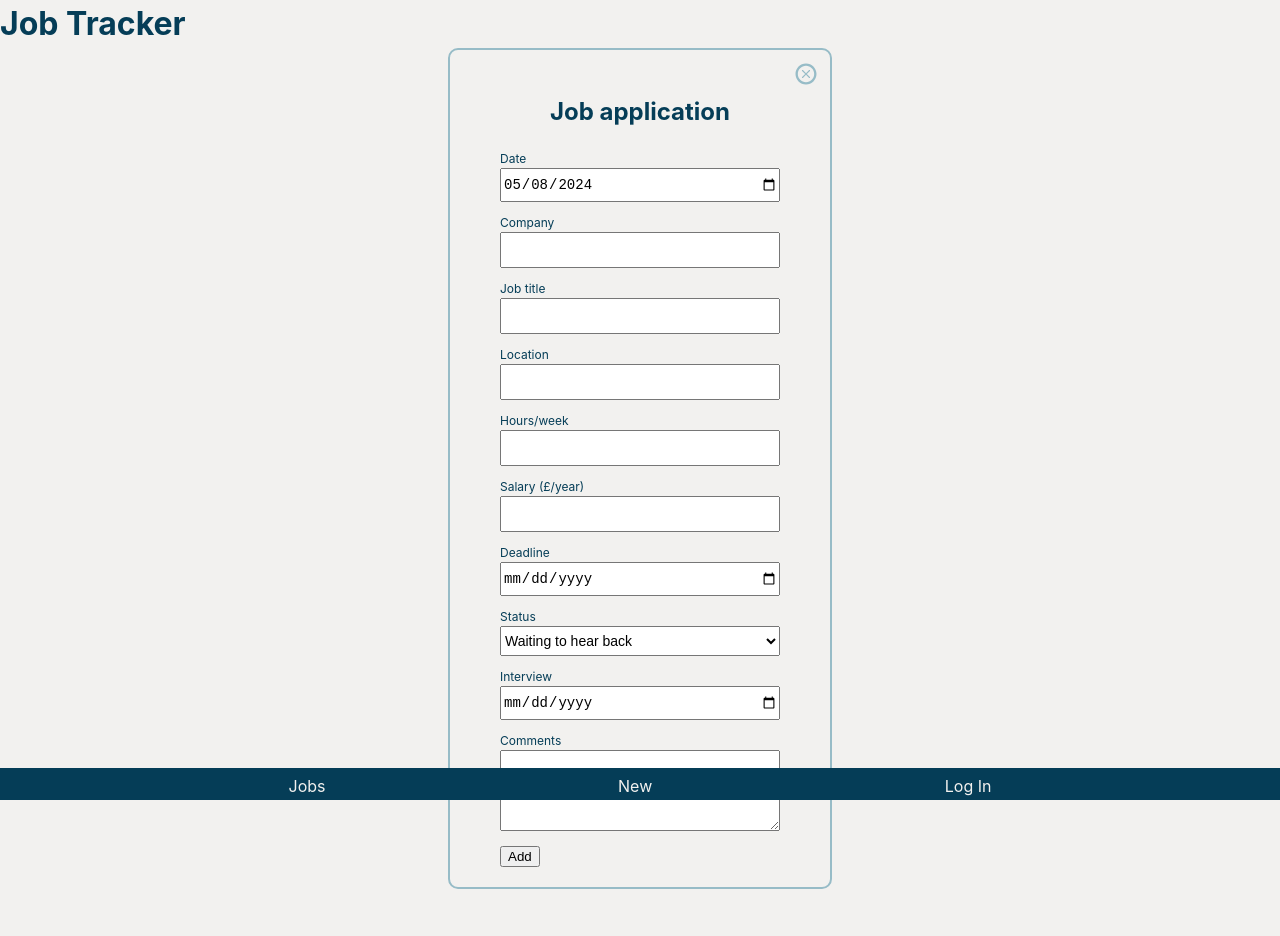
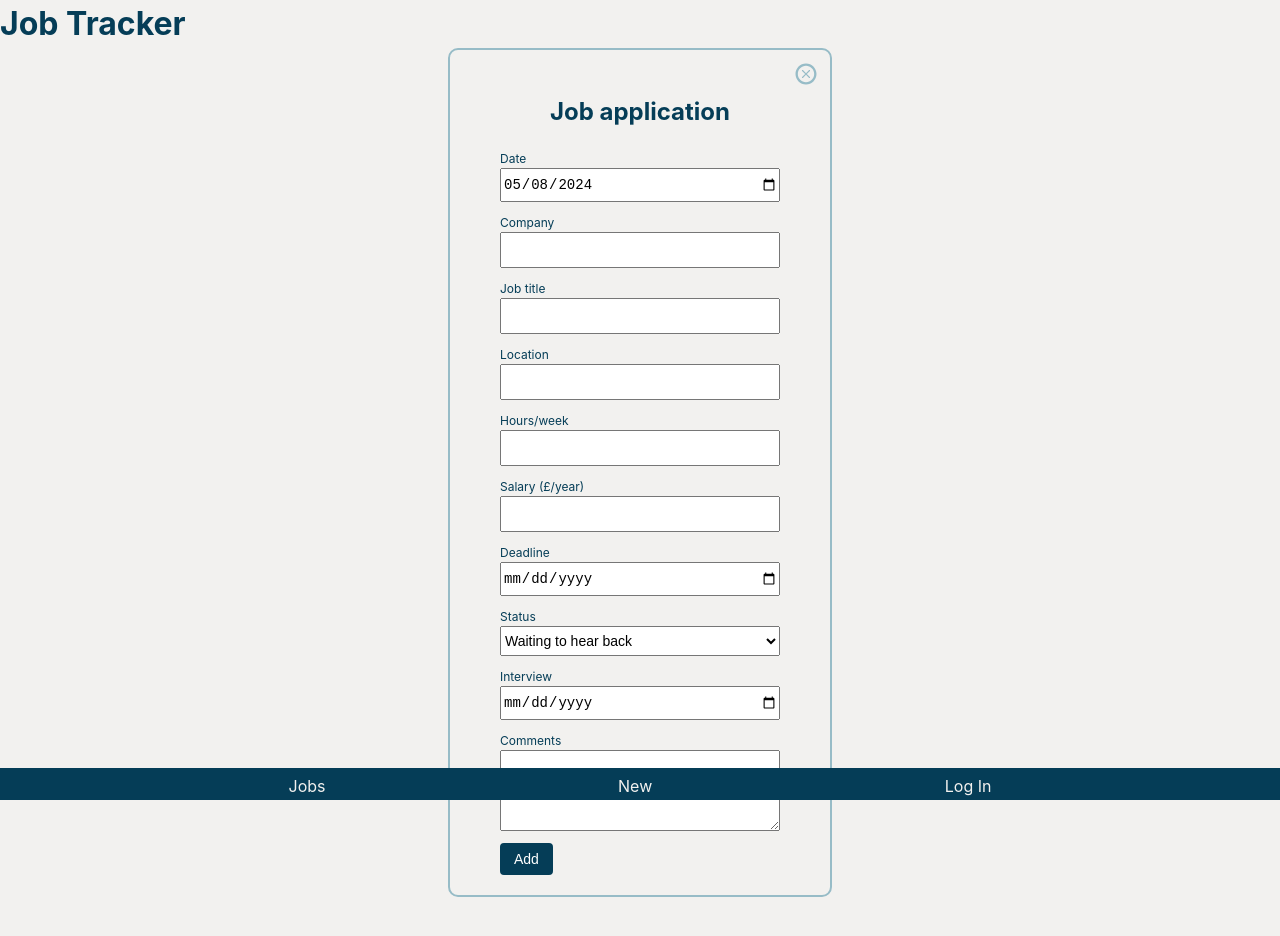
Before and after one commit to mxy-1/job-tracker, a React (Vite) app in the folder frontend/: page /jobs/add-new in a window 1280 px wide. Shown: the top 936 px of the page. Built offline with nearby package versions, Linux system fonts and the light colour scheme; the HTML template or start-up script is replaced by a standard one.

Commit message:
update global style

```diff
--- a/frontend/src/index.css
+++ b/frontend/src/index.css
@@ -35,6 +35,20 @@ ul {
 }
 
 a:hover {
+  cursor: pointer;
+}
+.submit {
+  font-size: 14px;
+  padding: 6px 12px;
+  color: white;
+  background-color: var(--dark-green);
+  border: 2px solid var(--dark-green);
+  border-radius: 4px;
+}
+
+.submit:hover {
+  /* opacity: 90%; */
+  box-shadow: 1px 1px 6px #97BCC7;
   cursor: pointer;
 }
 
```
